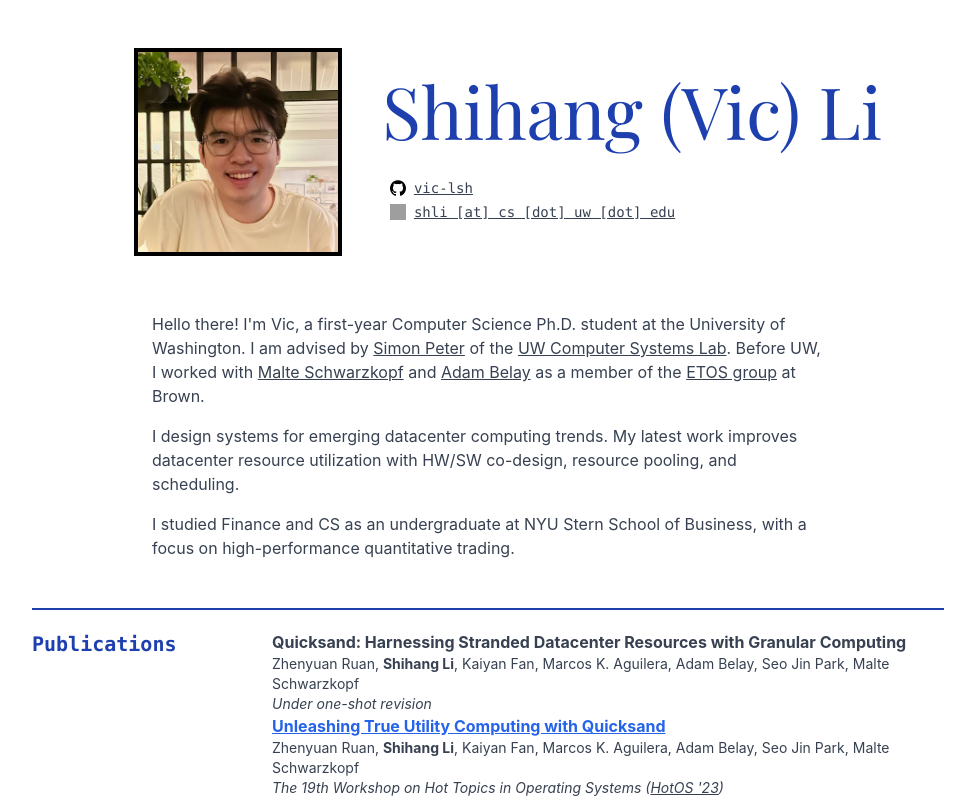
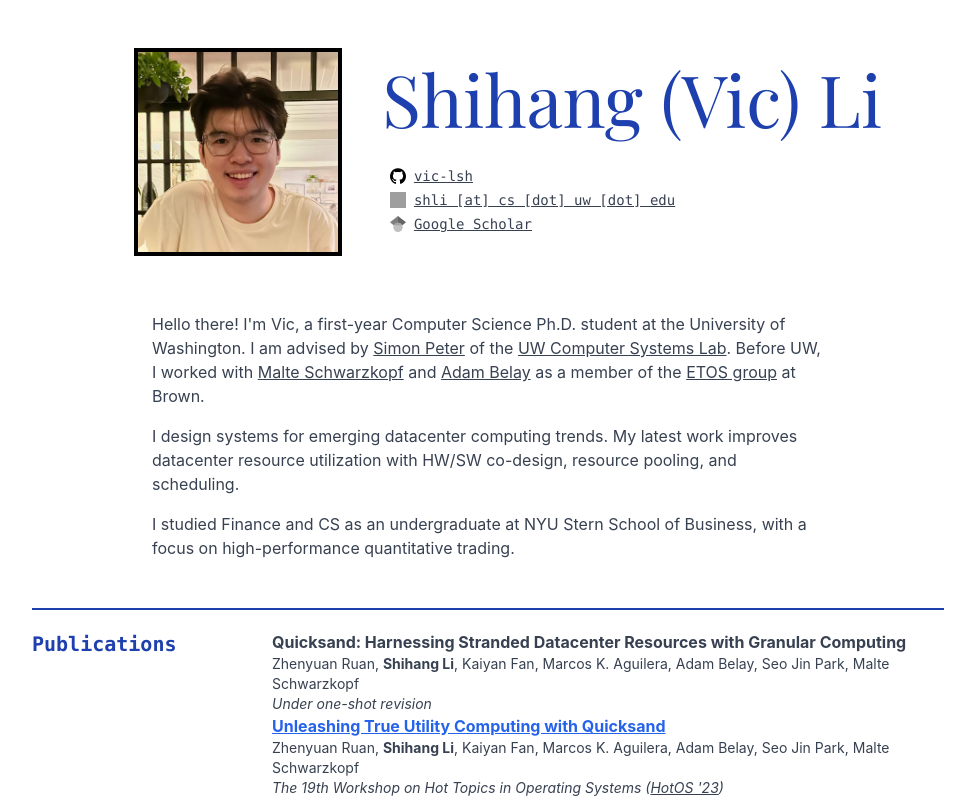
Before and after one commit to vic-lsh/vli, a Next.js app: page / in a window 1280 px wide. Shown: the top 800 px of the page, without its empty margins (152-1127 px from the left). Built offline with nearby package versions, Linux system fonts and the light colour scheme; grey boxes are pictures that could not be loaded.

Commit message:
add google scholar link

```diff
--- a/components/hero.tsx
+++ b/components/hero.tsx
@@ -59,6 +59,21 @@ const ContactInfo: React.FC<{ contact: ContactInfo }> = ({ contact }) => {
         />
         <span className="underline font-mono text-sm">{contact.email}</span>
       </ContactInfoContainer>
+
+      <LinkToNewTab
+        href={"https://scholar.google.com/citations?hl=en&user=VOeZIsEAAAAJ"}
+      >
+        <ContactInfoContainer>
+          <Image
+            src="/google-scholar-logo.svg"
+            alt="Google Scholar Logo"
+            width="16"
+            height="16"
+            className="grayscale"
+          />
+          <span className="underline font-mono text-sm">Google Scholar</span>
+        </ContactInfoContainer>
+      </LinkToNewTab>
     </div>
   );
 };
```
Also changed, not shown: public/google-scholar-logo.svg (added).
